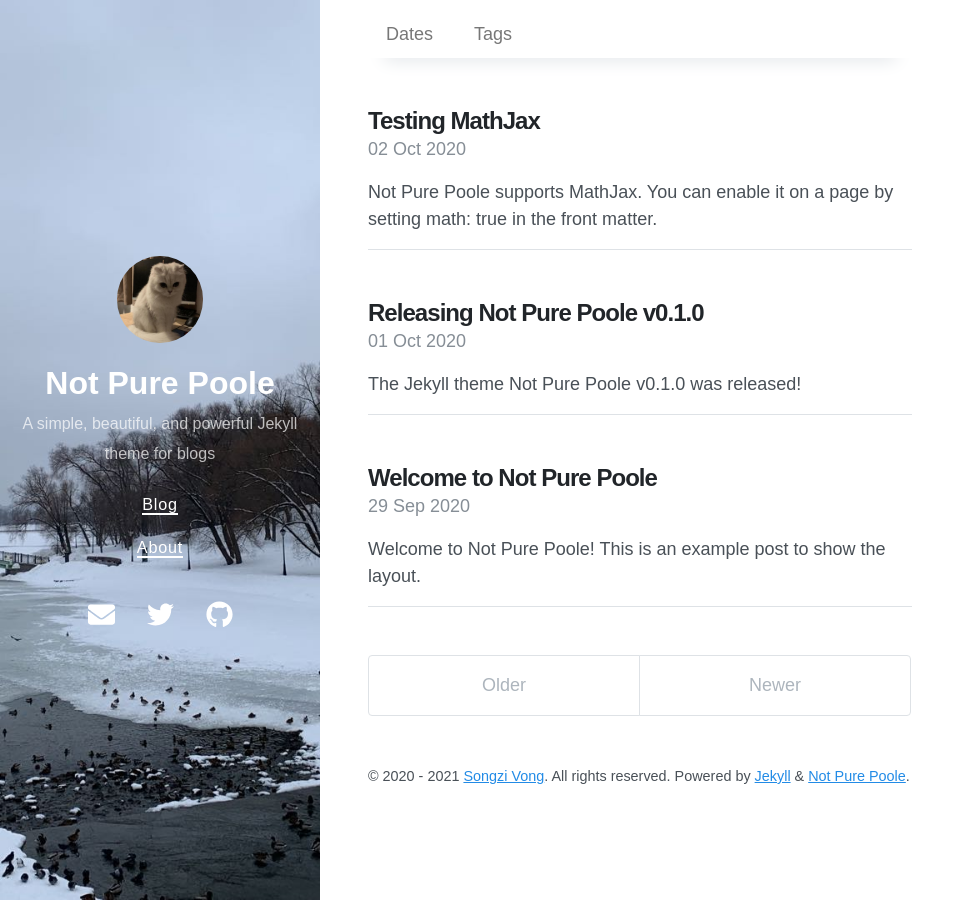
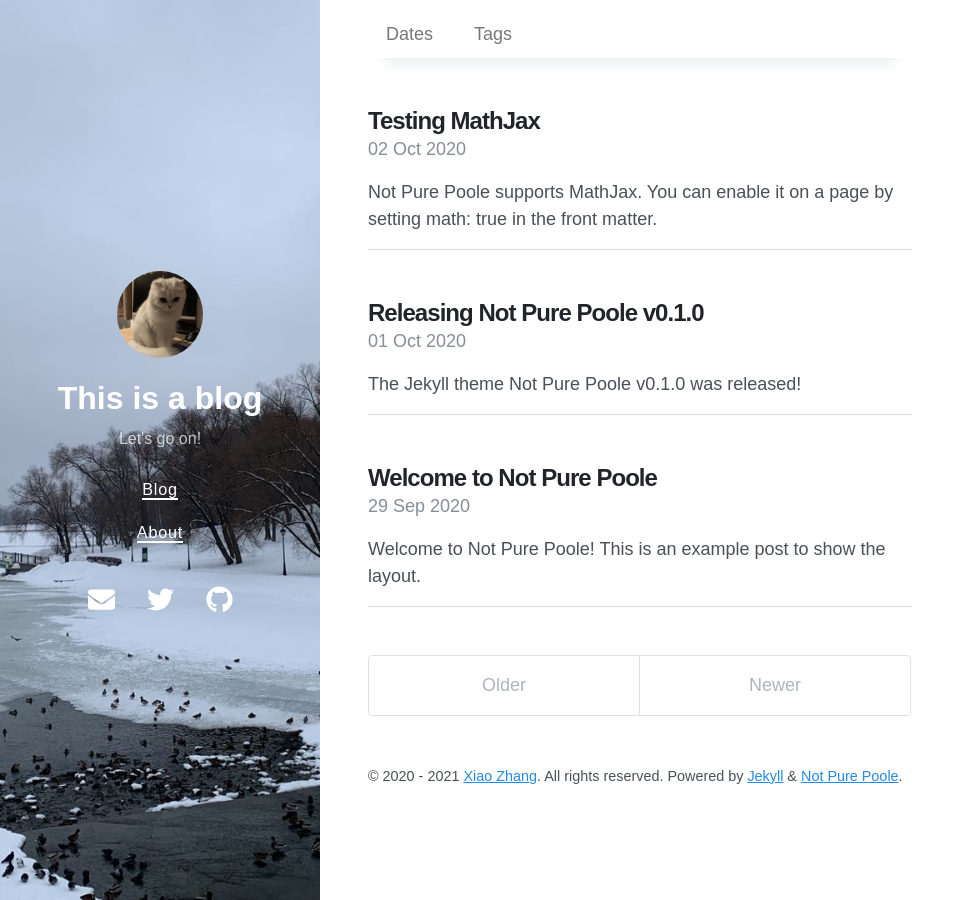
Before and after one commit to xjjxy/xjjxy.github.io, a Jekyll site: the page built from index.html, in a window 1280 px wide. Shown: the whole page, without its empty margins (0-975 px from the left). Built offline with Jekyll 4.4.1, drawn with Linux system fonts in a browser that asks for light colours; nearby versions of some CDN libraries; the list of posts is cut into pages by our own code.

Commit message:
Update _config.yml

```diff
--- a/_config.yml
+++ b/_config.yml
@@ -1,6 +1,6 @@
 # Setup
-title: Not Pure Poole
-description: A simple, beautiful, and powerful Jekyll theme for blogs
+title: This is a blog
+description: Let's go on!
 url: https://xjjxy.github.io
 avatar: /avatar.jpeg
 paginate: 5
@@ -36,7 +36,7 @@ social:
   name: Songzi Vong
   links:
     - https://twitter.com/vszhub
-    - https://github.com/vszhub
+    - https://github.com/xjjxy
 google_site_verification: xxxxx
 lang: en
 
@@ -54,8 +54,8 @@ sass:
 
 # Specify the author for blog posts
 author:
-  name: Songzi Vong
-  url: https://github.com/vszhub/
-  email: vszhub@gmail.com
+  name: Xiao Zhang
+  url: https://github.com/xjjxy/
+  email: 1791384179@qq.com
 
 theme: jekyll-theme-cayman
```
